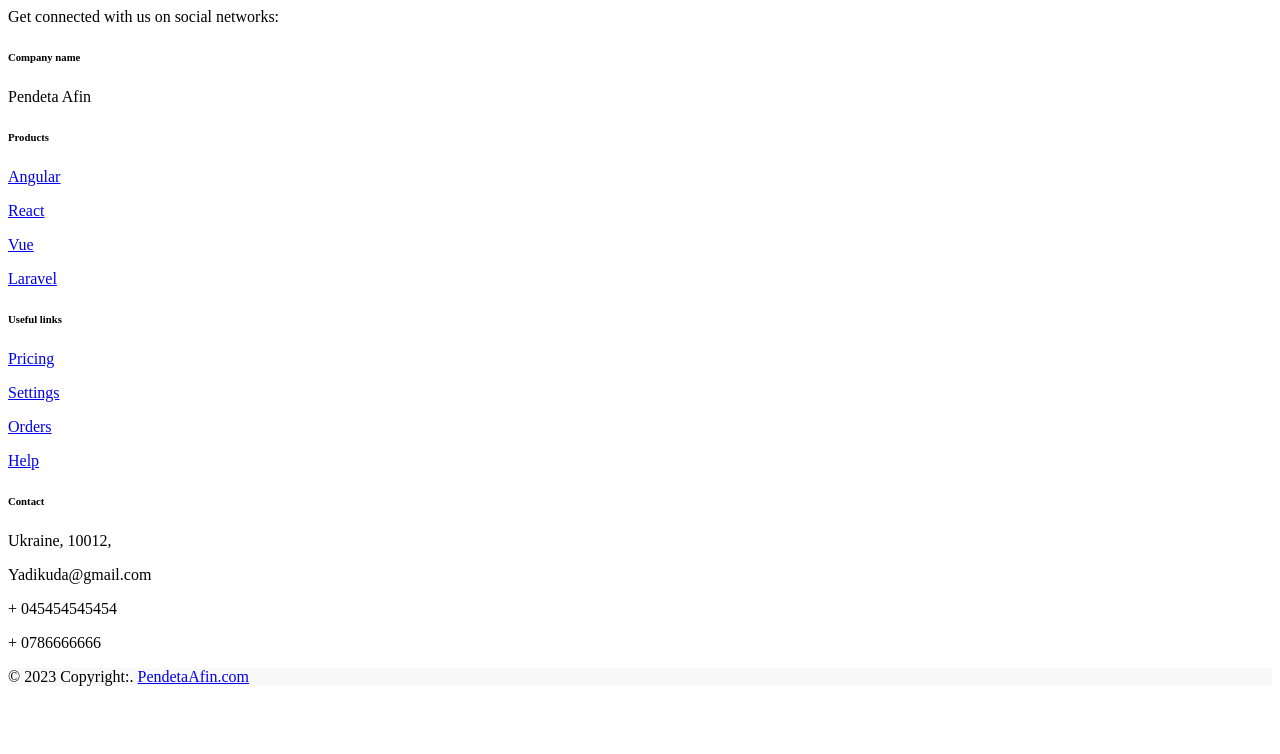
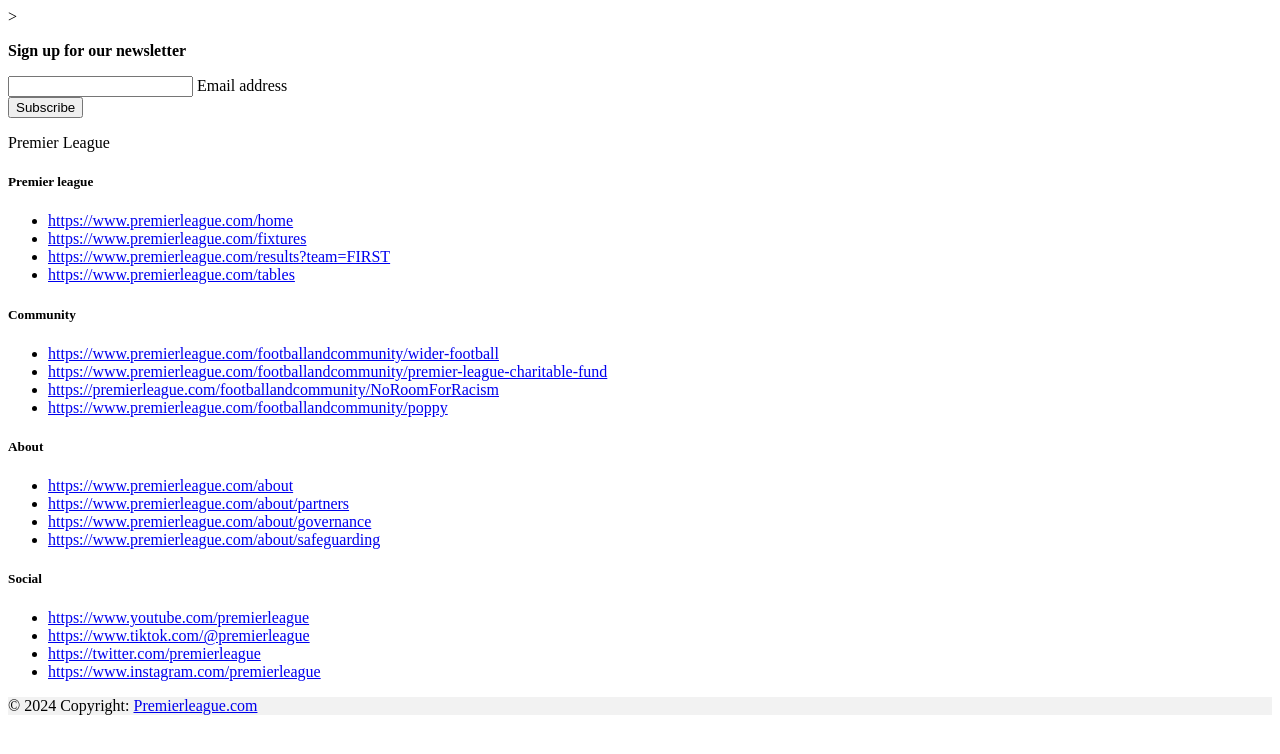
Before and after one commit to Zakihanafi/PemwebZaki, a PHP site: page /footer.php in a window 1280 px wide. Shown: the top 754 px of the page. Run offline with PHP 8.4, Linux system fonts and the light colour scheme.

Commit message:
Update footer.php

```diff
--- a/footer.php
+++ b/footer.php
@@ -1,129 +1,182 @@
-<footer class="text-center text-lg-start bg-white text-muted">
+<!-- Footer -->
+<footer class="bg-body-tertiary text-center">
+  <!-- Grid container -->
+  <div class="container p-4">
     <!-- Section: Social media -->
-    <section class="d-flex justify-content-center justify-content-lg-between p-4 border-bottom">
-      <!-- Left -->
-      <div class="me-5 d-none d-lg-block">
-        <span>Get connected with us on social networks:</span>
-      </div>
-      <!-- Left -->
+    <section class="mb-4">
+      <!-- Facebook -->
+      <a data-mdb-ripple-init class="btn btn-outline btn-floating m-1" href="#!" role="button"
+        ><i class="https://www.facebook.com/premierleagueIndonesia"></i
+      ></a>
 
-      <!-- Right -->
-      <div>
-        <a href="" class="me-4 link-secondary">
-          <i class="fab fa-facebook-f"></i>
-        </a>
-        <a href="" class="me-4 link-secondary">
-          <i class="fab fa-twitter"></i>
-        </a>
-        <a href="" class="me-4 link-secondary">
-          <i class="fab fa-google"></i>
-        </a>
-        <a href="" class="me-4 link-secondary">
-          <i class="fab fa-instagram"></i>
-        </a>
-        <a href="" class="me-4 link-secondary">
-          <i class="fab fa-linkedin"></i>
-        </a>
-        <a href="" class="me-4 link-secondary">
-          <i class="fab fa-github"></i>
-        </a>
-      </div>
-      <!-- Right -->
+      <!-- Twitter -->
+      <a data-mdb-ripple-init class="btn btn-outline btn-floating m-1" href="#!" role="button"
+        ><i class="fab fa-twitter"></i
+      ></a>
+
+      <!-- Google -->
+      <a data-mdb-ripple-init class="btn btn-outline btn-floating m-1" href="#!" role="button"
+        ><i class="fab fa-google"></i
+      ></a>
+
+      <!-- Instagram -->
+      <a data-mdb-ripple-init class="btn btn-outline btn-floating m-1" href="#!" role="button"
+        ><i class="fab fa-instagram"></i
+      ></a>
+
+      <!-- Linkedin -->
+      <a data-mdb-ripple-init class="btn btn-outline btn-floating m-1" href="#!" role="button"
+        ><i class="fab fa-linkedin-in"></i
+      ></a>
+
+      ></a>
     </section>
     <!-- Section: Social media -->
 
-    <!-- Section: Links  -->
+    <!-- Section: Form -->
     <section class="">
-      <div class="container text-center text-md-start mt-5">
-        <!-- Grid row -->
-        <div class="row mt-3">
-          <!-- Grid column -->
-          <div class="col-md-3 col-lg-4 col-xl-3 mx-auto mb-4">
-            <!-- Content -->
-            <h6 class="text-uppercase fw-bold mb-4">
-              <i class="fas fa-gem me-3 text-secondary"></i>Company name
-            </h6>
-            <p>
-              Pendeta Afin
+      <form action="">
+        <!--Grid row-->
+        <div class="row d-flex justify-content-center">
+          <!--Grid column-->
+          <div class="col-auto">
+            <p class="pt-2">
+              <strong>Sign up for our newsletter</strong>
             </p>
           </div>
-          <!-- Grid column -->
+          <!--Grid column-->
 
-          <!-- Grid column -->
-          <div class="col-md-2 col-lg-2 col-xl-2 mx-auto mb-4">
-            <!-- Links -->
-            <h6 class="text-uppercase fw-bold mb-4">
-              Products
-            </h6>
+          <!--Grid column-->
+          <div class="col-md-5 col-12">
+            <!-- Email input -->
+            <div data-mdb-input-init class="form-outline mb-4">
+              <input type="email" id="form5Example24" class="form-control" />
+              <label class="form-label" for="form5Example24">Email address</label>
+            </div>
+          </div>
+          <!--Grid column-->
+
+          <!--Grid column-->
+          <div class="col-auto">
+            <!-- Submit button -->
+            <button data-mdb-ripple-init type="submit" class="btn btn-outline mb-4">
+              Subscribe
+            </button>
+          </div>
+          <!--Grid column-->
+        </div>
+        <!--Grid row-->
+      </form>
+    </section>
+    <!-- Section: Form -->
+
+    <!-- Section: Text -->
+    <section class="mb-4">
       <p>
-              <a href="#!" class="text-reset">Angular</a>
+       Premier League
       </p>
-            <p>
-              <a href="#!" class="text-reset">React</a>
-            </p>
-            <p>
-              <a href="#!" class="text-reset">Vue</a>
-            </p>
-            <p>
-              <a href="#!" class="text-reset">Laravel</a>
-            </p>
+    </section>
+    <!-- Section: Text -->
+
+    <!-- Section: Links -->
+    <section class="">
+      <!--Grid row-->
+      <div class="row">
+        <!--Grid column-->
+        <div class="col-lg-3 col-md-6 mb-4 mb-md-0">
+          <h5 class="text-uppercase">Premier league</h5>
+
+          <ul class="list-unstyled mb-0">
+            <li>
+              <a class="Home" href="#!">https://www.premierleague.com/home</a>
+            </li>
+            <li>
+              <a class="Fixtures" href="#!">https://www.premierleague.com/fixtures</a>
+            </li>
+            <li>
+              <a class="Result" href="#!">https://www.premierleague.com/results?team=FIRST</a>
+            </li>
+            <li>
+              <a class="Tables" href="#!">https://www.premierleague.com/tables</a>
+            </li>
+          </ul>
         </div>
-          <!-- Grid column -->
+        <!--Grid column-->
 
-          <!-- Grid column -->
-          <div class="col-md-3 col-lg-2 col-xl-2 mx-auto mb-4">
-            <!-- Links -->
-            <h6 class="text-uppercase fw-bold mb-4">
-              Useful links
-            </h6>
-            <p>
-              <a href="#!" class="text-reset">Pricing</a>
-            </p>
-            <p>
-              <a href="#!" class="text-reset">Settings</a>
-            </p>
-            <p>
-              <a href="#!" class="text-reset">Orders</a>
-            </p>
-            <p>
-              <a href="#!" class="text-reset">Help</a>
-            </p>
+        <!--Grid column-->
+        <div class="col-lg-3 col-md-6 mb-4 mb-md-0">
+          <h5 class="text-uppercase">Community</h5>
+
+          <ul class="list-unstyled mb-0">
+            <li>
+              <a class="Wider Football" href="#!">https://www.premierleague.com/footballandcommunity/wider-football</a>
+            </li>
+            <li>
+              <a class="charitable fund" href="#!">https://www.premierleague.com/footballandcommunity/premier-league-charitable-fund</a>
+            </li>
+            <li>
+              <a class="No Room for Racism" href="#!">https://premierleague.com/footballandcommunity/NoRoomForRacism</a>
+            </li>
+            <li>
+              <a class="Poppy" href="#!">https://www.premierleague.com/footballandcommunity/poppy</a>
+            </li>
+          </ul>
         </div>
-          <!-- Grid column -->
+        <!--Grid column-->
 
-          <!-- Grid column -->
-          <div class="col-md-4 col-lg-3 col-xl-3 mx-auto mb-md-0 mb-4">
-            <!-- Links -->
-            <h6 class="text-uppercase fw-bold mb-4">Contact</h6>
-            <p><i class="fas fa-home me-3 text-secondary"></i> Ukraine,  10012, </p>
-            <p>
-              <i class="fas fa-envelope me-3 text-secondary"></i>
-              Yadikuda@gmail.com
-            </p>
-            <p><i class="fas fa-phone me-3 text-secondary"></i> + 045454545454</p>
-            <p><i class="fas fa-print me-3 text-secondary"></i> + 0786666666</p>
+        <!--Grid column-->
+        <div class="col-lg-3 col-md-6 mb-4 mb-md-0">
+          <h5 class="text-uppercase">About</h5>
+
+          <ul class="list-unstyled mb-0">
+            <li>
+              <a class="Overview" href="#!">https://www.premierleague.com/about</a>
+            </li>
+            <li>
+              <a class="Partners" href="#!">https://www.premierleague.com/about/partners</a>
+            </li>
+            <li>
+              <a class="Governance" href="#!">https://www.premierleague.com/about/governance</a>
+            </li>
+            <li>
+              <a class="Safeguarding" href="#!">https://www.premierleague.com/about/safeguarding</a>
+            </li>
+          </ul>
         </div>
-          <!-- Grid column -->
+        <!--Grid column-->
+
+        <!--Grid column-->
+        <div class="col-lg-3 col-md-6 mb-4 mb-md-0">
+          <h5 class="text-uppercase">Social</h5>
+
+          <ul class="list-unstyled mb-0">
+            <li>
+              <a class="PL on YouTube" href="#!">https://www.youtube.com/premierleague</a>
+            </li>
+            <li>
+              <a class="PL on Tik Tok" href="#!">https://www.tiktok.com/@premierleague</a>
+            </li>
+            <li>
+              <a class="PL on X" href="#!">https://twitter.com/premierleague</a>
+            </li>
+            <li>
+              <a class="PL on Instagram" href="#!">https://www.instagram.com/premierleague</a>
+            </li>
+          </ul>
         </div>
-        <!-- Grid row -->
+        <!--Grid column-->
       </div>
+      <!--Grid row-->
     </section>
-    <!-- Section: Links  -->
+    <!-- Section: Links -->
+  </div>
+  <!-- Grid container -->
 
   <!-- Copyright -->
-    <div class="text-center p-4" style="background-color: rgba(0, 0, 0, 0.025);">
-      © 2023 Copyright:.
-      <a class="text-reset fw-bold" href="https://mdbootstrap.com/">PendetaAfin.com</a>
+  <div class="text-center p-3" style="background-color: rgba(0, 0, 0, 0.05);">
+    © 2024 Copyright:
+    <a class="text-reset fw-bold" href="https://www.premierleague.com/matchweek/12285/blog">Premierleague.com</a>
   </div>
   <!-- Copyright -->
 </footer>
 <!-- Footer -->
-
-
-    <!-- Optional JavaScript -->
-    <!-- jQuery first, then Popper.js, then Bootstrap JS -->
-    <script src="https://code.jquery.com/jquery-3.3.1.slim.min.js" integrity="sha384-q8i/X+965DzO0rT7abK41JStQIAqVgRVzpbzo5smXKp4YfRvH+8abtTE1Pi6jizo" crossorigin="anonymous"></script>
-    <script src="https://cdn.jsdelivr.net/npm/popper.js@1.14.3/dist/umd/popper.min.js" integrity="sha384-ZMP7rVo3mIykV+2+9J3UJ46jBk0WLaUAdn689aCwoqbBJiSnjAK/l8WvCWPIPm49" crossorigin="anonymous"></script>
-    <script src="https://cdn.jsdelivr.net/npm/bootstrap@4.1.3/dist/js/bootstrap.min.js" integrity="sha384-ChfqqxuZUCnJSK3+MXmPNIyE6ZbWh2IMqE241rYiqJxyMiZ6OW/JmZQ5stwEULTy" crossorigin="anonymous"></script>
-  </body>
-</html>
```
Lines whose indentation alone changed are shown as unchanged.
